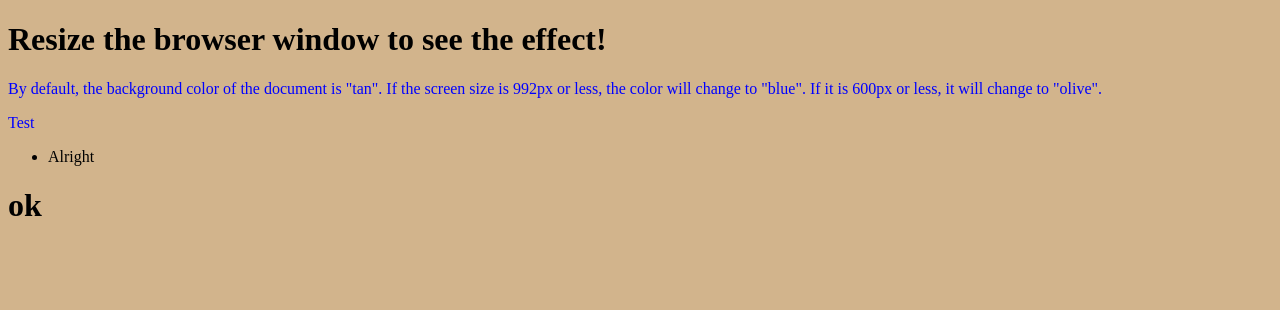
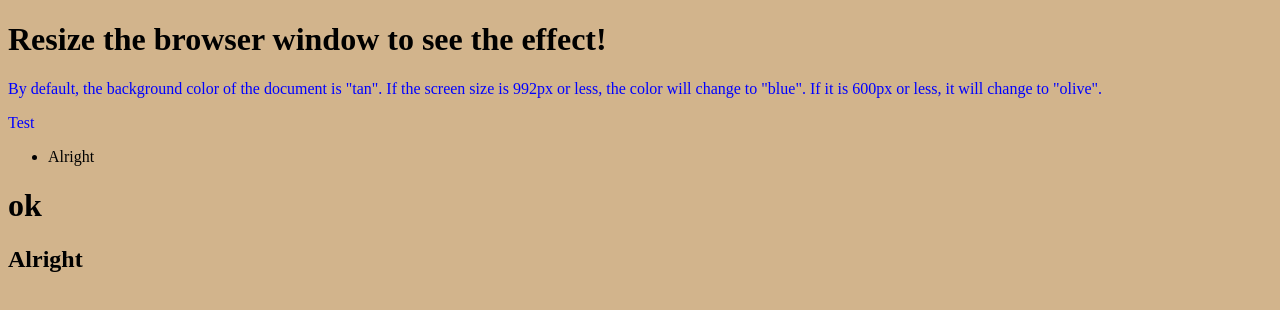
Before and after one commit to totti1/Exercises, a plain HTML site: page index.html in a window 1280 px wide. Drawn offline with Linux system fonts and the light colour scheme.

Commit message:
we added a h2

```diff
--- a/index.html
+++ b/index.html
@@ -12,5 +12,6 @@
     <li>Alright</li>
 </ul>
 <h1>ok</h1>
+<h2>Alright</h2>
 </body>
 </html>
```
